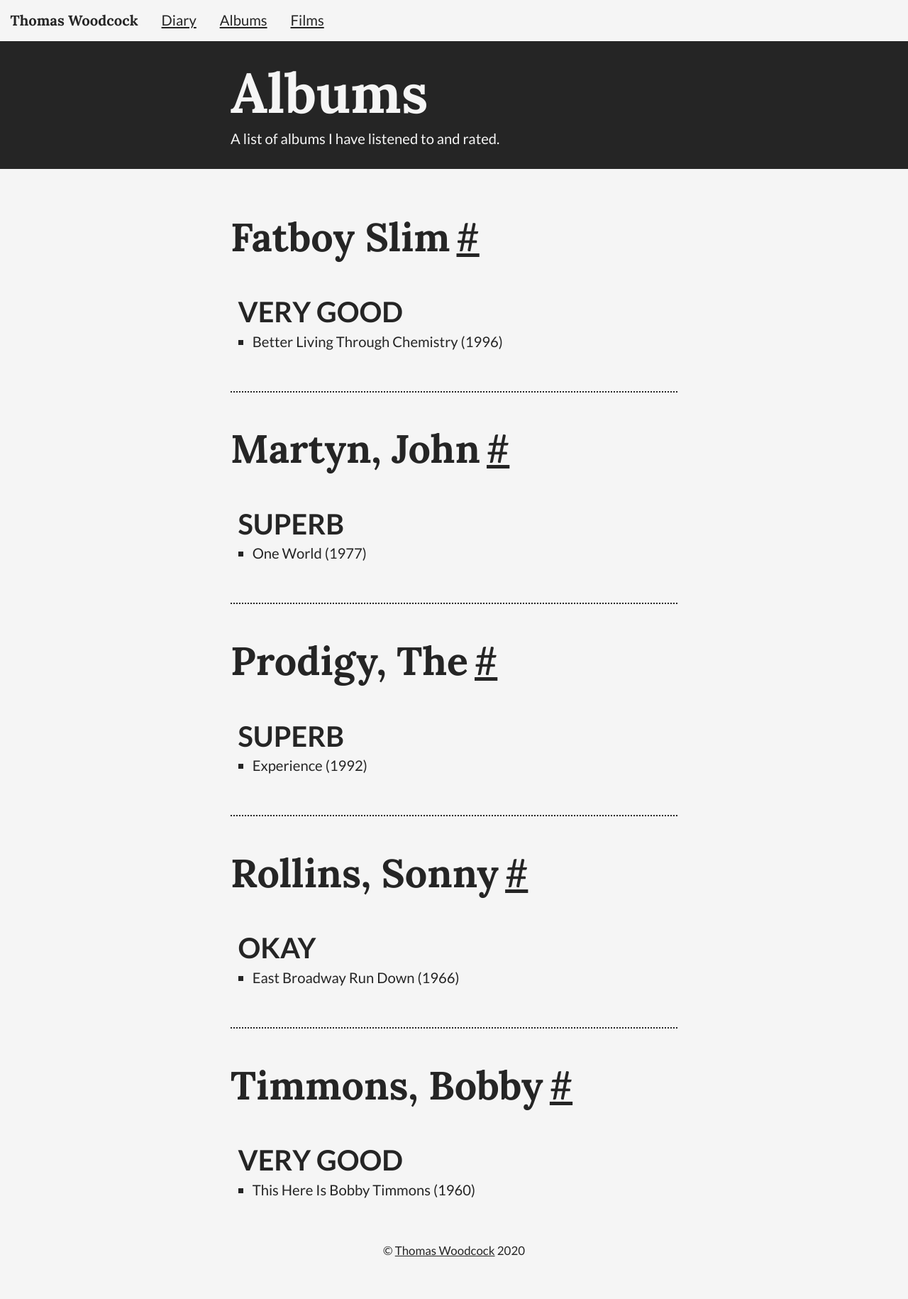
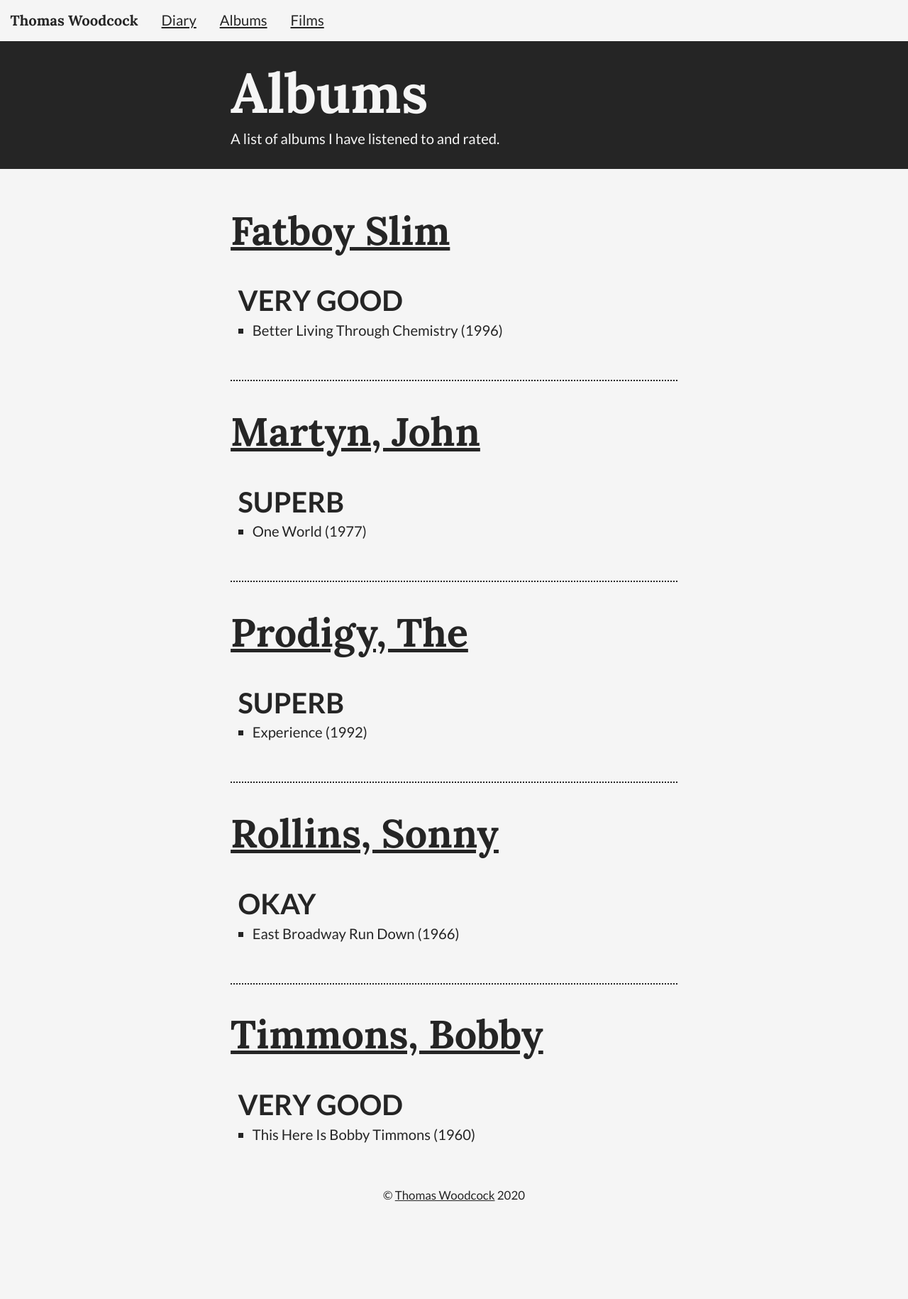
Before and after one commit to thomaswoodcock/thomaswoodcock.github.io, a Jekyll site: the page built from albums/index.html, in a window 1280 px wide. Shown: the whole page at 71% size. Built offline with Jekyll 4.4.1, drawn with Linux system fonts in a browser that asks for light colours; after the commit the page ends 1752 px from its top, so only the background shows below that.

Commit message:
Adds links to library

```diff
--- a/_includes/library.html
+++ b/_includes/library.html
@@ -8,8 +8,7 @@
     {% for person in people %} {% assign slug = person.name | slugify %}
     <li class="content-section">
       <article>
-        <h2 id="{{ slug }}">{{ person.name }}</h2>
-        <a href="#{{slug}}">#</a>
+        <h2 id="{{ slug }}"><a href="#{{ slug }}">{{ person.name }}</a></h2>
         <ul>
           {% assign grouped_works = workdata | where_exp: "work", "work.person
           contains person.id" | group_by: "rating" | sort: "name" | reverse %}{%
--- a/css/main.css
+++ b/css/main.css
@@ -169,15 +169,6 @@
   margin-top: var(--s2);
 }
 
-.content-section > article > h2 {
-  display: inline-block;
-}
-
-.content-section > article > a {
-  font-size: var(--s3);
-  padding-left: var(--s-4);
-}
-
 .content-section > article > ul > li > section > ul {
   padding-left: var(--s0);
 }
```
